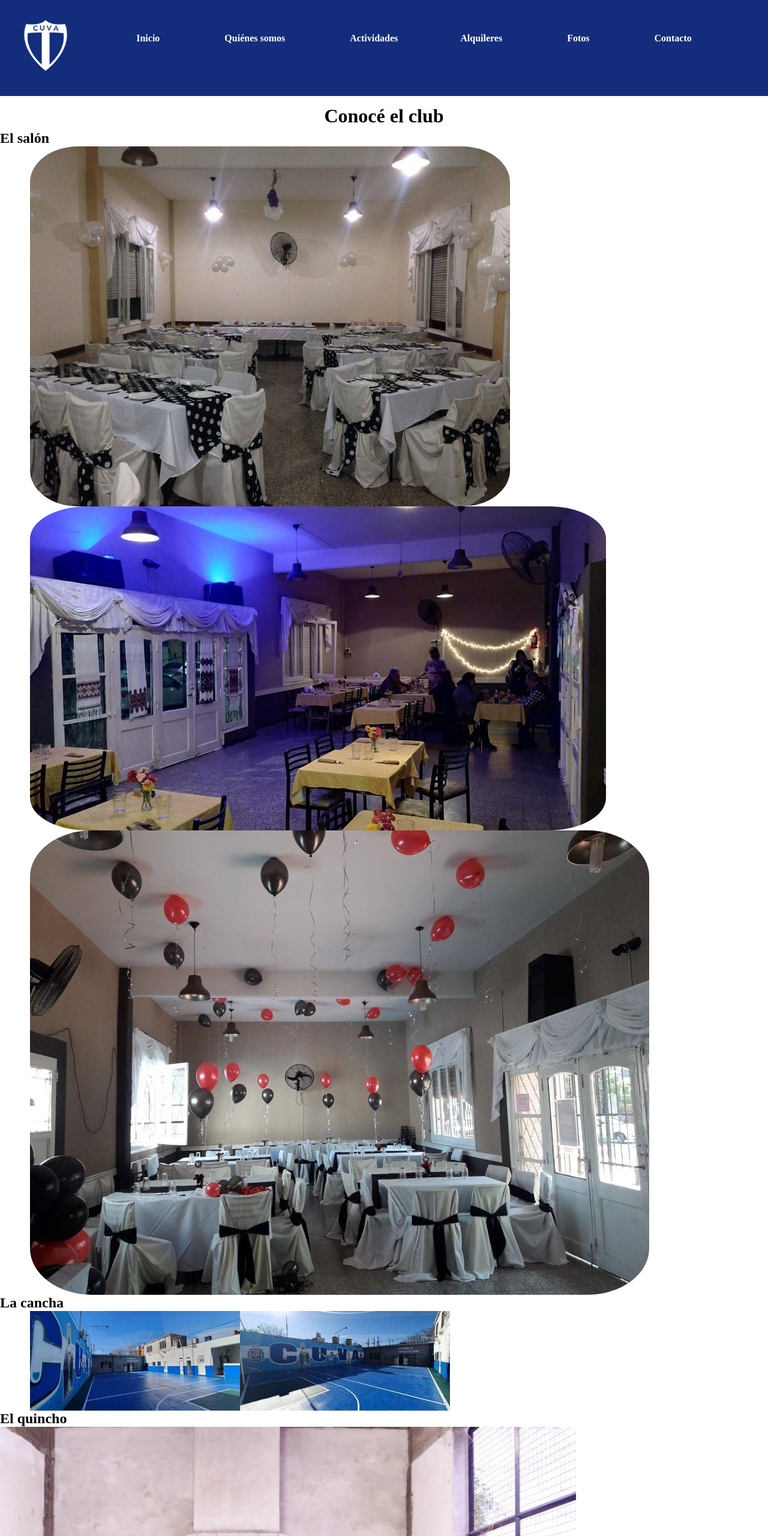
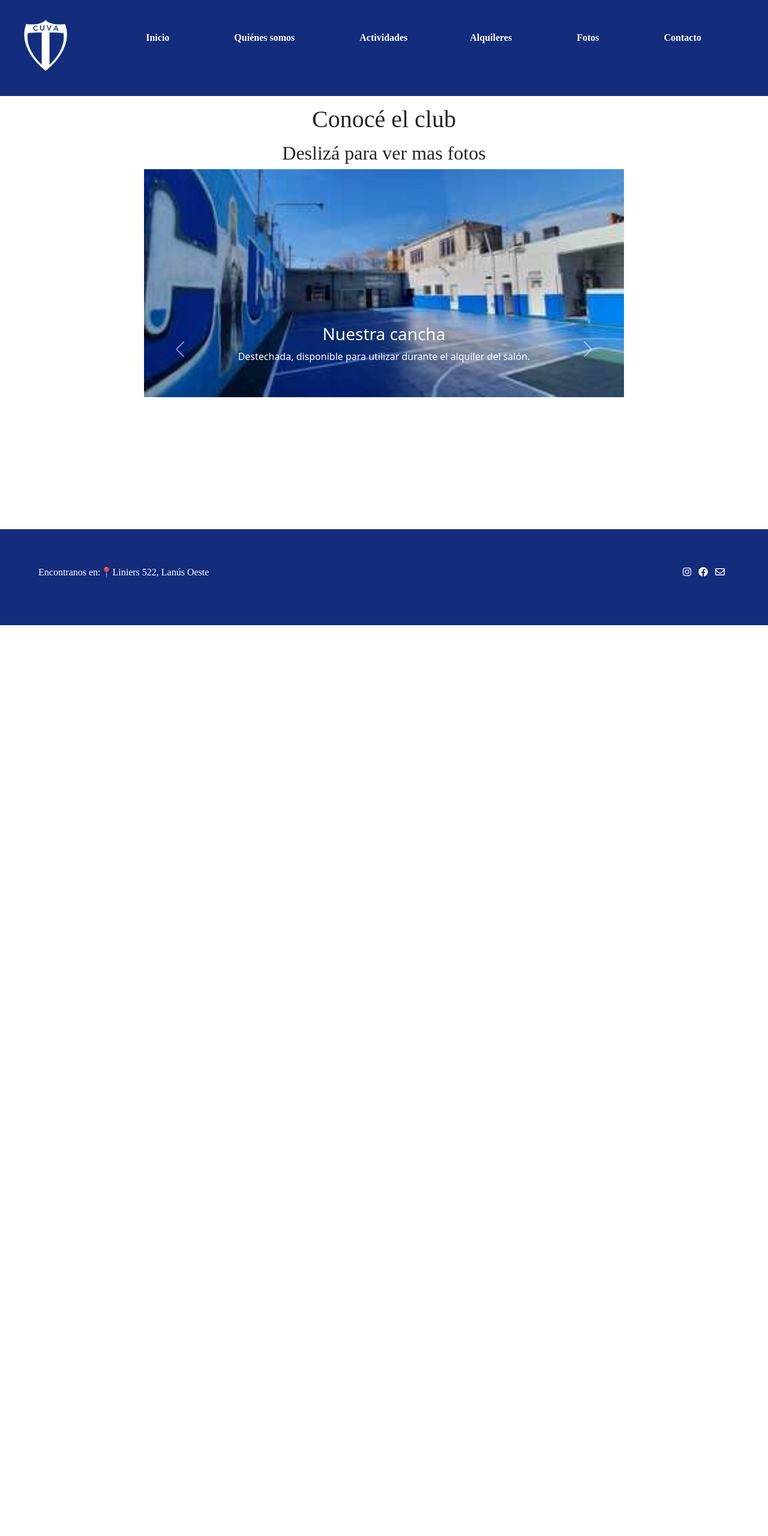
Before and after one commit to julietahidalgo/preentrega2, a website: page paginas/Fotos.html in a window 1280 px wide. Shown: the top 2560 px of the page at 60% size. After the commit the page ends 1042 px from the top, so only its background shows below. Drawn offline with nearby package versions, Linux system fonts and the light colour scheme.

Commit message:
ultima version

```diff
--- a/paginas/Fotos.html
+++ b/paginas/Fotos.html
@@ -6,6 +6,7 @@
         <!--vinculo a la hoja de estilos-->
         <link rel="stylesheet" href="../css/estilo.css">
         <title>Fotos del club</title>
+        <link href="https://cdn.jsdelivr.net/npm/bootstrap@5.3.3/dist/css/bootstrap.min.css" rel="stylesheet" integrity="sha384-QWTKZyjpPEjISv5WaRU9OFeRpok6YctnYmDr5pNlyT2bRjXh0JMhjY6hW+ALEwIH" crossorigin="anonymous">
         <link rel="stylesheet" href="https://cdnjs.cloudflare.com/ajax/libs/font-awesome/6.0.0-beta3/css/all.min.css">
     </head>
 <body class="body__fotos">
@@ -34,25 +35,48 @@
     </header>
     <main class="main__fotos">
 
-        <h2 class="Fotos-h2">El salón</h2>
+        <h2 class="Fotos-h2">Deslizá para ver mas fotos</h2>
 
-        <div class="fotos-salon">
-            <img src="../imagenes/salon.jpg" alt="salon para eventos"class="foto-salon1">
-            <img src="../imagenes/salon2.jpg" alt="salon para eventos"class="foto-salon2">
-            <img src="../imagenes/salon3.jpg" alt="salon para eventos"class="foto-salon3">
-        </div>
+        <!--Carrousel de fotos-->
 
-
-        <h2 class="Fotos-h2">La cancha</h2>
-        <div class="fotos-cancha">
-            <img src="../imagenes/cancha2.jpeg" alt="cancha de futbol"class="foto-cancha2">
-            <img src="../imagenes/cancha3.jpeg" alt="cancha de futbol"class="foto-cancha3">
-        </div>
-
-        <h2 class="Fotos-h2">El quincho</h2>
-        <div class="fotos-quincho">
-            <img src="../imagenes/quincho1.jpg" alt="quincho y parrilla" class="foto-quincho1">
-        </div>
+        <div id="carouselExampleCaptions" class="carousel slide img-fluid">
+            <div class="carousel-indicators">
+              <button type="button" data-bs-target="#carouselExampleCaptions" data-bs-slide-to="0" class="active" aria-current="true" aria-label="Slide 1"></button>
+              <button type="button" data-bs-target="#carouselExampleCaptions" data-bs-slide-to="1" aria-label="Slide 2"></button>
+              <button type="button" data-bs-target="#carouselExampleCaptions" data-bs-slide-to="2" aria-label="Slide 3"></button>
+            </div>
+            <div class="carousel-inner">
+              <div class="carousel-item active img-fluid">
+                <img src="../imagenes/cancha2.jpeg" class="d-block w-100" alt="cancha club CUVA">
+                <div class="carousel-caption d-none d-md-block">
+                  <h3>Nuestra cancha</h3>
+                  <p>Destechada, disponible para utilizar durante el alquiler del salón.</p>
+                </div>
+              </div>
+              <div class="carousel-item img-fluid">
+                <img src="../imagenes/salon (2).jpg" class="d-block w-100" alt="salón club CUVA">
+                <div class="carousel-caption d-none d-md-block">
+                  <h3>Nuestro salón</h3>
+                  <p>Capacidad para 80 personas sentadas ¡Decoralo como mas te guste!</p>
+                </div>
+              </div>
+              <div class="carousel-item img-fluid">
+                <img src="../imagenes/salon (3).jpg" class="d-block w-100" alt="salón club CUVA">
+                <div class="carousel-caption d-none d-md-block">
+                    <h3>Nuestro salón</h3>
+                    <p>Capacidad para 80 personas sentadas ¡Decoralo como mas te guste!</p>
+                </div>
+              </div>
+            </div>
+            <button class="carousel-control-prev" type="button" data-bs-target="#carouselExampleCaptions" data-bs-slide="prev">
+              <span class="carousel-control-prev-icon" aria-hidden="true"></span>
+              <span class="visually-hidden">Previous</span>
+            </button>
+            <button class="carousel-control-next" type="button" data-bs-target="#carouselExampleCaptions" data-bs-slide="next">
+              <span class="carousel-control-next-icon" aria-hidden="true"></span>
+              <span class="visually-hidden">Next</span>
+            </button>
+          </div>
 
 
     </main>
@@ -73,5 +97,6 @@
             </li>
         </ul>
     </footer>
+    <script src="https://cdn.jsdelivr.net/npm/bootstrap@5.3.3/dist/js/bootstrap.bundle.min.js" integrity="sha384-YvpcrYf0tY3lHB60NNkmXc5s9fDVZLESaAA55NDzOxhy9GkcIdslK1eN7N6jIeHz" crossorigin="anonymous"></script>
 </body>
 </html>
--- a/scss/_main__fotos.scss
+++ /dev/null
@@ -1,42 +0,0 @@
-.main__fotos{
-    .fotos-salon{
-        display: flex;
-        flex-direction: row;
-        flex-wrap: wrap;
-        img{
-            display: inline-block;
-            margin: 0px;
-            margin-left: 50px;
-            border-radius: 10%;
-            .foto-salon1{
-                width: 350px;
-            }
-            .foto-salon2{
-                width: 400px;
-            }
-            .foto-salon3{
-                width: 350px;
-            }
-
-        }
-
-    }
-    .fotos-cancha{
-        display: flex;
-        flex-wrap: wrap;
-        margin-left: 50px;
-        border-radius: 10%;
-        align-items: center;
-
-    }
-    fotos-quincho{
-        display: inline-block;
-        margin: 0px;
-        margin-left: 50px;
-        border-radius: 10%;
-        .foto-quincho1{
-            width: 350px;
-        }
-    }
-
-}
--- a/scss/_media__queries.scss
+++ b/scss/_media__queries.scss
@@ -55,6 +55,8 @@
         justify-content: start;
     }
 
+
+
     .footer{
         justify-content: space-around;
     }
--- /dev/null
+++ b/scss/main__fotos.scss
@@ -0,0 +1,12 @@
+.main__fotos{
+    .Fotos-h2{
+        text-align: center;
+        font-family: Poppins;
+    }
+    #carouselExampleCaptions{
+        width: 800px;
+        height: 600px;
+        position: relative;
+        margin: auto;
+    }
+}
```
Also changed, not shown: css/estilo.css, css/main__fotos.css (added), imagenes/cancha.jpeg (added), imagenes/instagram-brands-solid.svg (deleted), imagenes/salon (1).jpg (added), imagenes/salon (2).jpg (added), imagenes/salon (3).jpg (added), imagenes/salon.jpg (deleted), imagenes/salon2.jpg (deleted), imagenes/salon3.jpg (deleted), scss/estilo.scss (line endings or trailing spaces), 2 other files.
